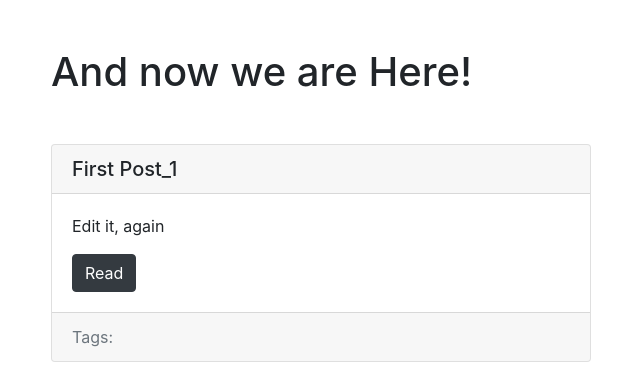
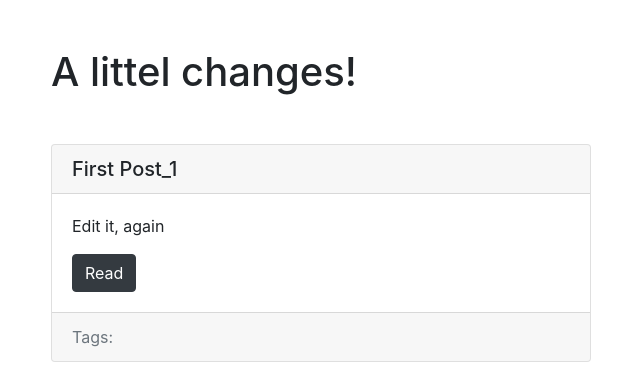
Before and after one commit to ClubfootBear/portfolio, a Django app: page /blog/ in a window 1280 px wide. Shown: the part 56-422 px from the top of the page, without its empty margins (224-864 px from the left). Run offline with Django 3.2, Linux system fonts and the light colour scheme; data comes from the database, SQL or seed files in the repository; some libraries are stand-ins or nearby versions.

Commit message:
A little changes

```diff
--- a/blog/templates/blog/index.html
+++ b/blog/templates/blog/index.html
@@ -5,7 +5,7 @@
 {% endblock %}
 
 {% block content %}
-    <h1 class="mb-5">And now we are Here!</h1>
+    <h1 class="mb-5">A littel changes!</h1>
     {% for post in page_object.object_list %}
         {% include 'blog/includes/post_card_templates.html' %}
     {% endfor %}
```
